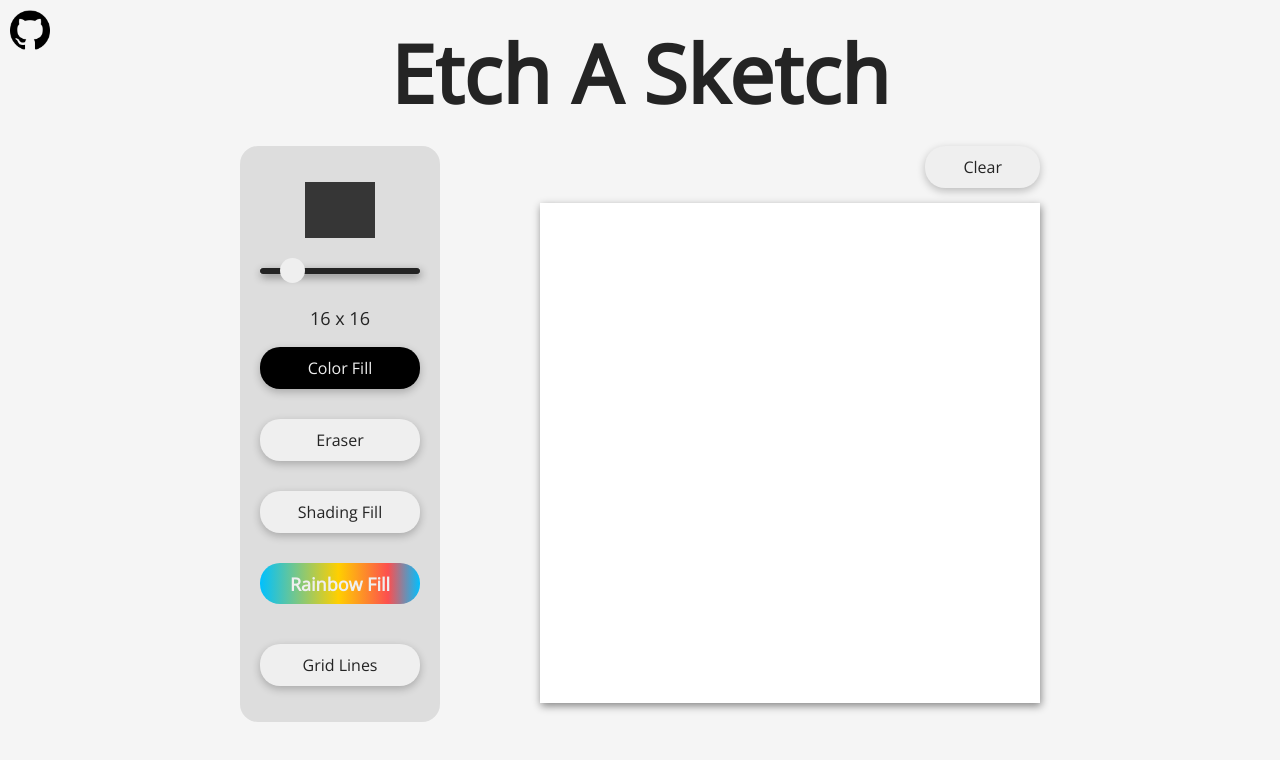
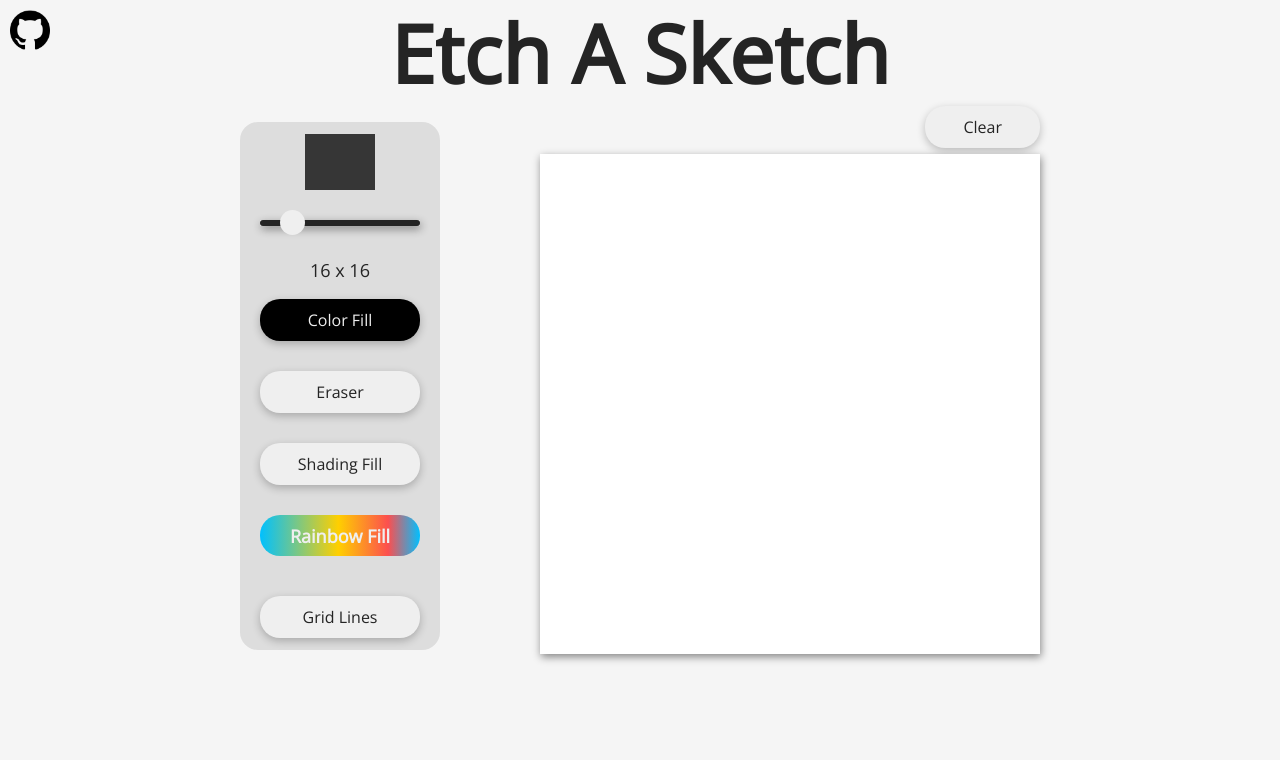
Before and after one commit to gabe563/etch-a-sketch, a plain HTML site: page index.html in a window 1280 px wide. Drawn offline with nearby package versions, Linux system fonts and the light colour scheme.

Commit message:
Fixed a sizing issue

```diff
--- a/style.css
+++ b/style.css
@@ -45,7 +45,7 @@ body{
 }
 
 h1{
-    padding: 25px 0;
+    padding: 5px 0;
     text-align: center;
     line-height: 1.2;
     font-size: 80px;
@@ -59,7 +59,8 @@ h1{
     border-radius: 18px;
     gap: 30px;
     width: 200px;
-    height: 36em;
+    height: 33em;
+    margin-top: 16px;
     background-color: #ddd;
 }
 
@@ -90,7 +91,7 @@ h1{
 }
 
 #boxContainer{
-    margin-top: 15px;
+    margin-top: 6px;
 }
 
 button, input {
```
